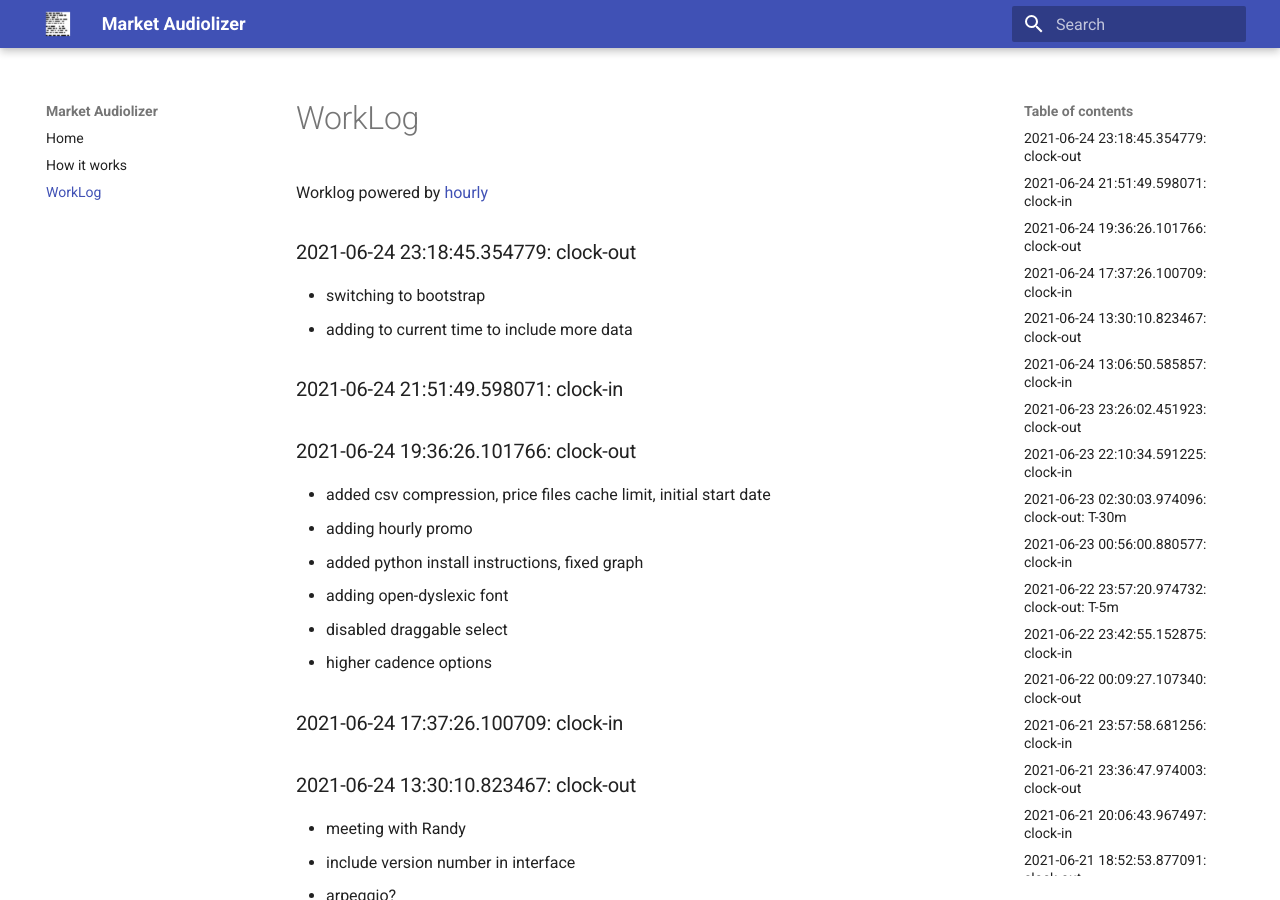
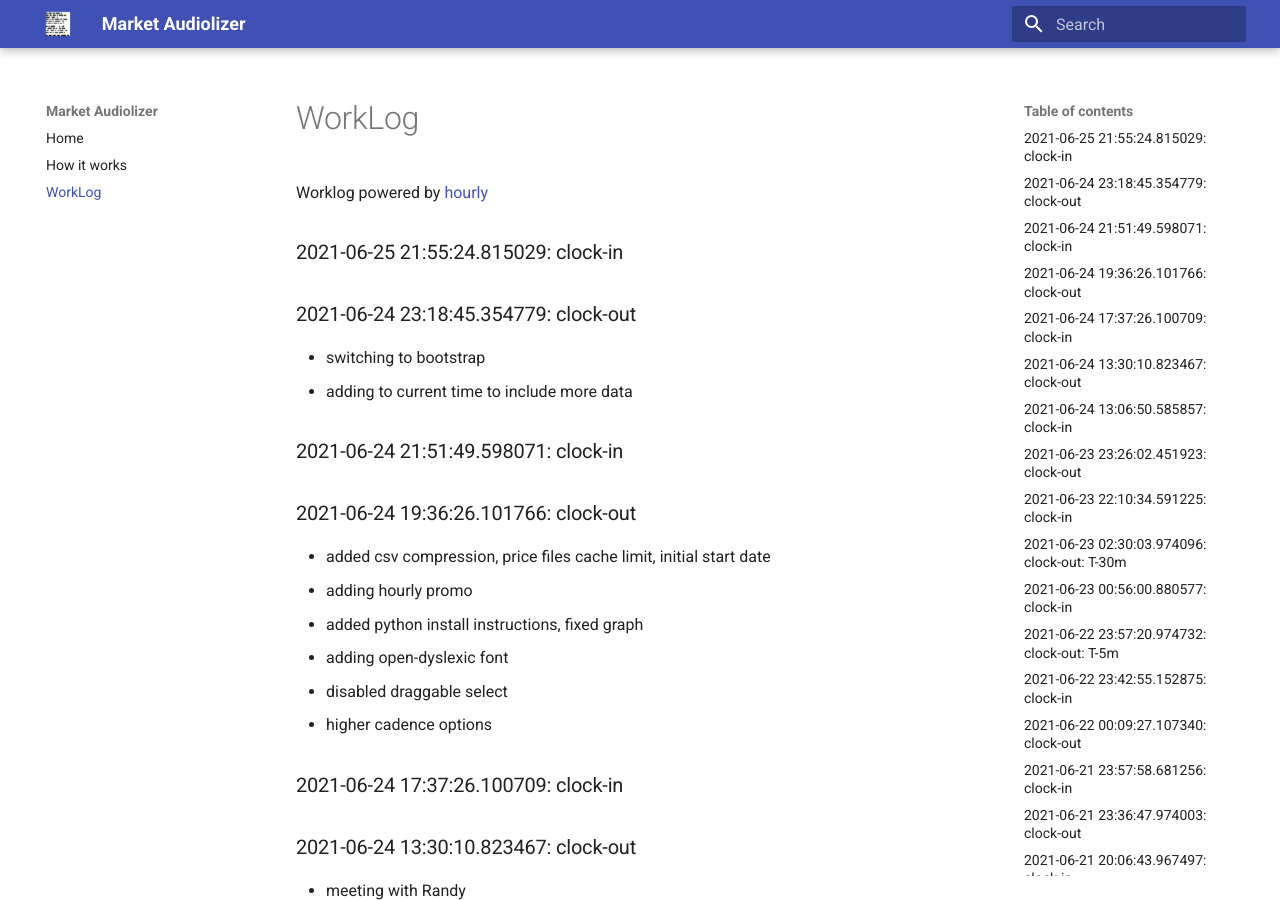
Before and after one commit to asherp/audiolizer, an MkDocs documentation site: the page built from docs/WorkLog.md, in a window 1280 px wide and 900 px high. Built offline with MkDocs 1.6.1 and Material for MkDocs 9.7.7, drawn with Linux system fonts in a browser that asks for light colours.

Commit message:
clock-in

```diff
--- a/WorkLog.md
+++ b/WorkLog.md
@@ -1,3 +1,6 @@
+
+### 2021-06-25 21:55:24.815029: clock-in
+
 ### 2021-06-24 23:18:45.354779: clock-out
 
 * switching to bootstrap
```
